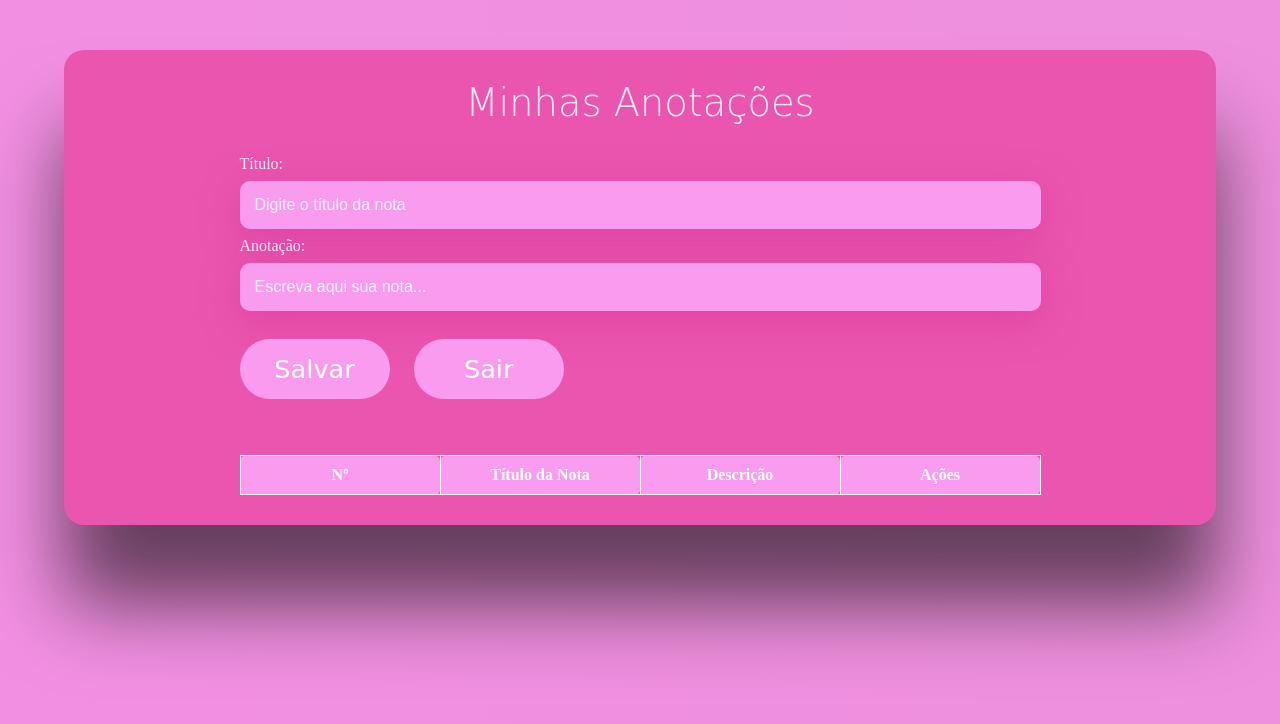
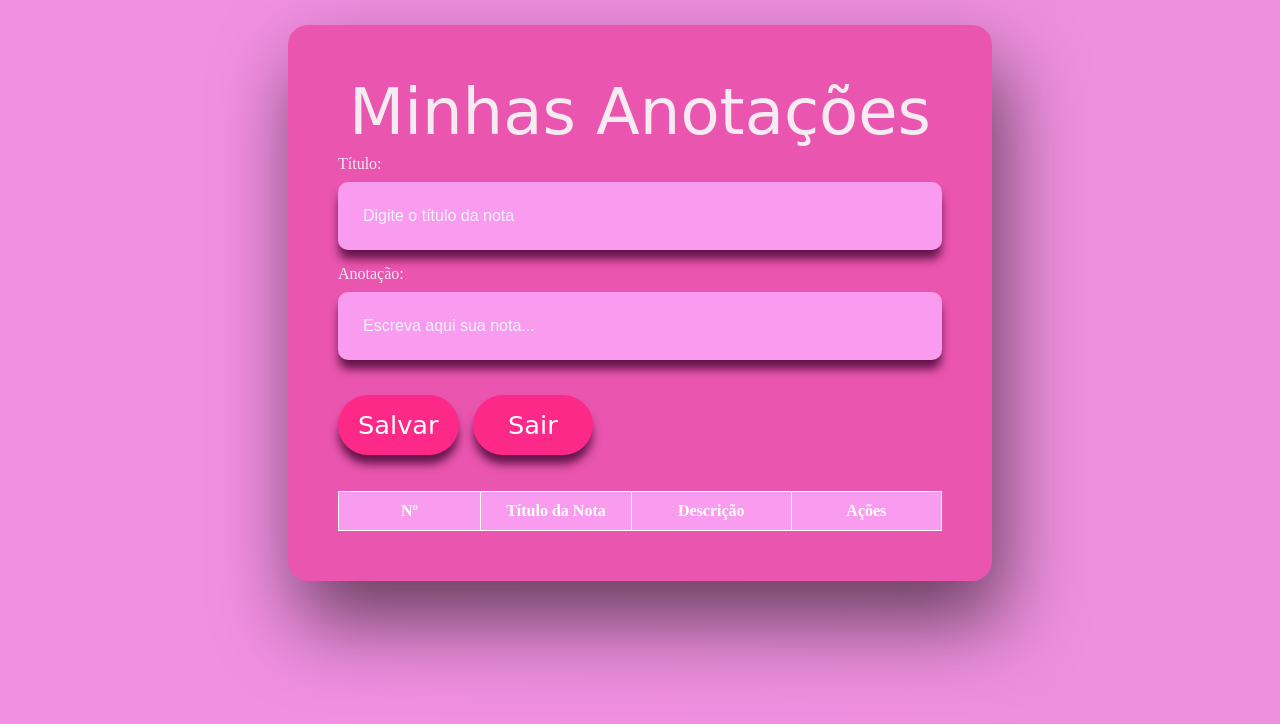
Before and after one commit to mayraW7/Sistema-de-recados, a plain HTML site: page recados.html in a window 1280 px wide. Drawn offline with Linux system fonts and the light colour scheme; sample sign-in values are in the browser's storage; a web font is replaced by a local one.

Commit message:
alterações css

```diff
--- a/css/recados.css
+++ b/css/recados.css
@@ -12,11 +12,11 @@
 }
 
 h1 {
-    padding-bottom: 30px;
+    padding-bottom: 6px;
     color: #f6ebf0;
     font-family: 'Fredericka the Great', cursive;
-    font-weight: 300;
-    font-size: 3vw;
+    font-weight: 400;
+    font-size: 5vw;
 }
 
 
@@ -33,16 +33,16 @@ body {
 
 
 .box_notas {
-    margin-top: 50px;
-    width: 90%;
+    margin-top: 25px;
+    width: 55%;
     display: flex;
     justify-content: center;
     align-items: center;
     flex-direction: column;
-    padding: 30px 35px;
+    padding: 50px 50px;
     background: #ea55af;
     border-radius: 20px;
-    box-shadow: 0px 80px 80px #151012a1;
+    box-shadow: 10px 40px 80px #151012a1;
 }
 
 
@@ -50,20 +50,21 @@ body {
 #botaoAtualizarRecados {
     display: none;
     cursor: pointer;
+    box-shadow: 0px 10px 10px -1px #410431cd;
   }
 
 
   .textfield > input {
     width: 100%;
-    margin-top: 8px;
-    margin-bottom: 8px;
+    margin-top: 9px;
+    margin-bottom: 15px;
+    box-shadow: 0px 10px 10px -1px #410431cd;
     border: none;
     border-radius: 10px;
-    padding: 15px;
+    padding: 25px;
     background: #f99cf0;
     color: #ffffffde;
     font-size: 12pt;
-    box-shadow: 0px 10px 40px  #cb1d8856;
     outline: none;
     box-sizing: border-box;
 }
@@ -82,10 +83,9 @@ body {
 
 
   table, th, td {
+    position: absolute 200px;
     border: 1px solid #ffffff;
-    border-radius: 5px;
     border-collapse: collapse;
-
 
   }
 
@@ -101,9 +101,6 @@ body {
     background-color:  #f99cf0;
   }
 
-  tbody th{
-    opacity: .8;
-  }
 
   img{
     margin: 0 15px 0 10px;
@@ -112,22 +109,23 @@ body {
 
 #sair {
         all: unset;
-        background-color: #f99cf0;
+        background-color: #fd2989;
         color: #ffffff;
         border: none;
         border-radius: 40px;
         width: 15%;
-        margin: 20px;
+        margin: 20px 0px 0px 10px;
         padding: 15px;
         cursor: pointer;
         text-align: center;
         font-family: 'Fredericka the Great', cursive;
         font-size: 2vw;
+        box-shadow: 0px 10px 10px -1px #410431cd;
 }
 
   input[type=submit]{
     all: unset;
-    background-color: #f99cf0;
+    background-color: #fd2989;
     color: #ffffff;
     border: none;
     border-radius: 40px;
@@ -137,8 +135,11 @@ body {
     text-align: center;
     font-family: 'Fredericka the Great', cursive;
     font-size: 2vw;
+    box-shadow: 0px 10px 10px -1px #410431cd;
   }
 
   div#msg-erro{
-    color: rgb(255, 0, 162)
+    color: #f99cf0;
+    font-family: 'Fredericka the Great', cursive;
+    font-size: 2vw;
   }
--- a/css/style.css
+++ b/css/style.css
@@ -132,7 +132,6 @@
     width: 80%;
     padding: 16px;
     margin: 25px;
-    margin-bottom: 13px;
     border: none;
     border-radius: 50px;
     outline: none;
@@ -142,7 +141,6 @@
     color: #f3b8ee;
     background:#ff0073;
     cursor: pointer;
-    justify-content: center;
 }
 
 #criar-conta {
```
Also changed, not shown: cadastro.html (+3 -3 lines).
